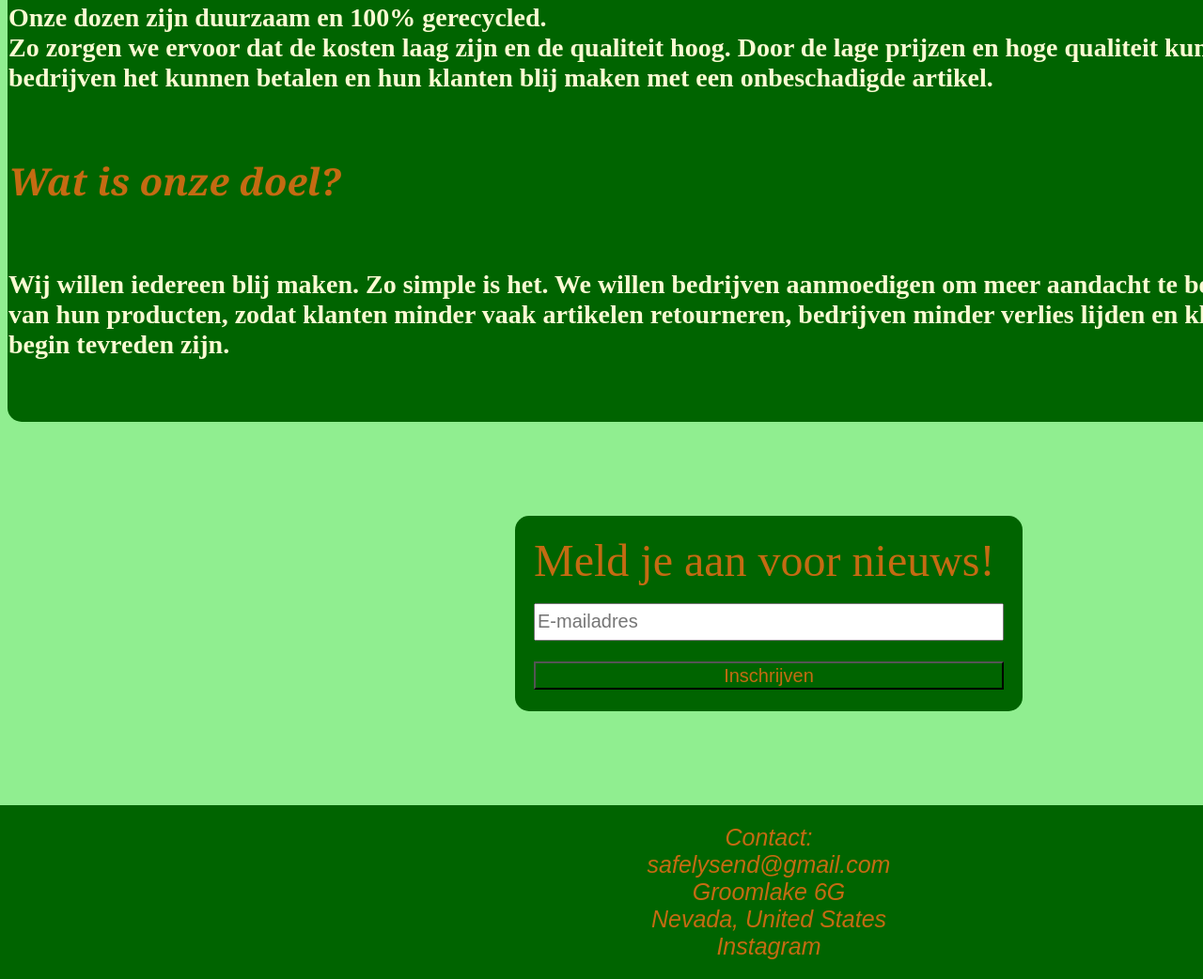
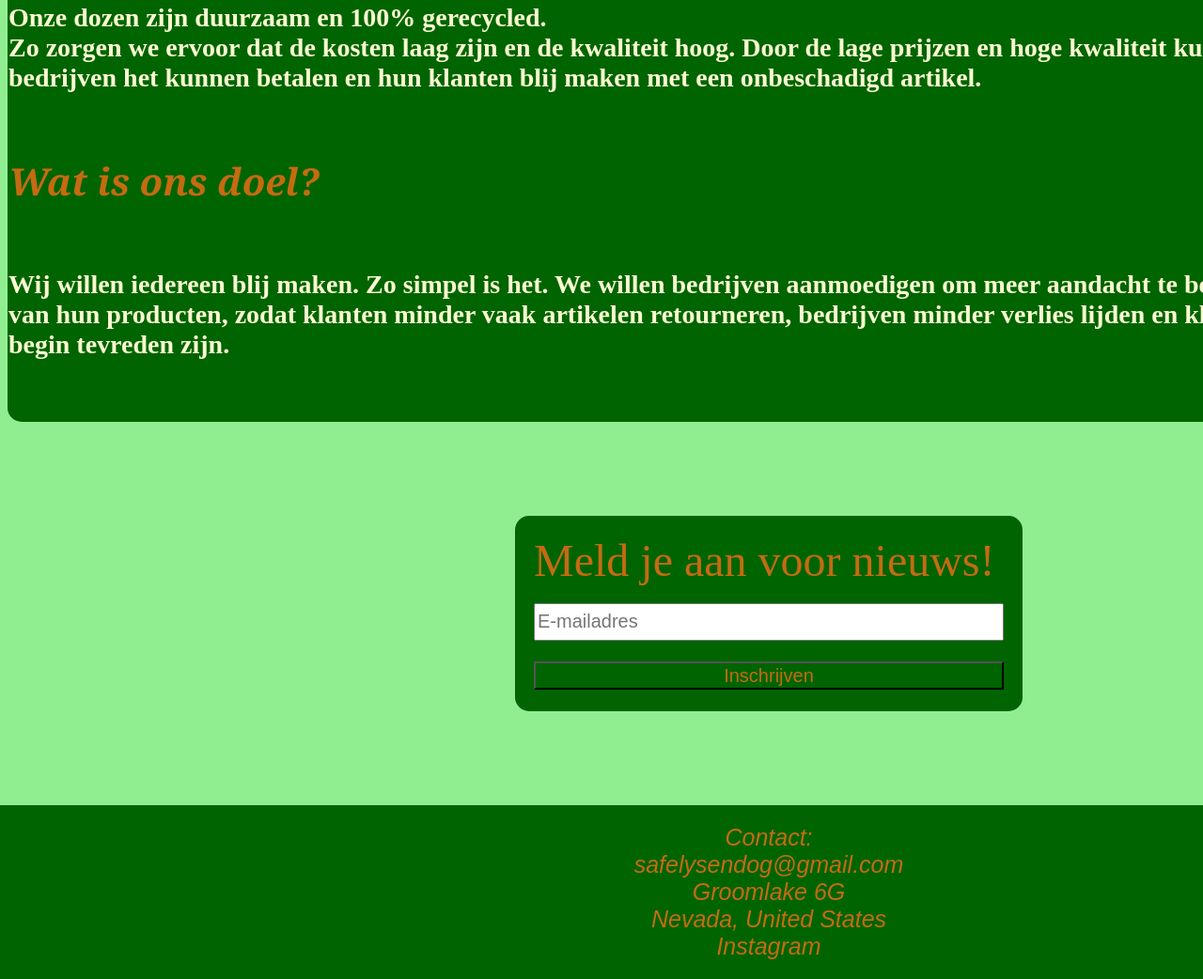
Before and after one commit to Maelerx/safely-send, a plain HTML site: page introduction.html in a window 1280 px wide. Shown: the part 588-1630 px from the top of the page at 94% size. Drawn offline with Linux system fonts and the light colour scheme.

Commit message:
Add files via upload

```diff
--- a/introduction.html
+++ b/introduction.html
@@ -40,15 +40,15 @@
 <h1 class="intpagetitle1">Over SafelySend</h1 class="intpagetitle">
 <h2 class="intpagetext1">Wij zijn Safelysend, een bedrijf dat zich richt op dozen die je spullen daadwerkelijk kunnen beschermen.<br>Opgericht door 5 studenten:<br><span class="Amir">Head of Programming: Amir Naasan Agha</span> <br><span class="Beau">Brand and Packaging Designer: Beau Egas</span><br><span class="Gerben">Managing Director: Gerben Palmen</span><br><span class="Vinn">Digital Marketeer and Video Editer: Vinn Lammers</span><br><span class="Finn">Allround Designer: Finn Peeters.</span></h2>
 <h3 class="intpagetitle2">Wat maakt onze dozen speciaal?</h3>
-<h4 class="intpagetext2">Onze dozen zijn duurzaam en 100% gerecycled.<br>Zo zorgen we ervoor dat de kosten laag zijn en de qualiteit hoog. Door de lage prijzen en hoge qualiteit kunnen we ervoor zorgen dat bedrijven het kunnen betalen en hun klanten blij maken met een onbeschadigde artikel.</h4>
-<h5 class="intpagetitle3">Wat is onze doel?</h5>
-<h6 class="intpagetext3">Wij willen iedereen blij maken. Zo simple is het. We willen bedrijven aanmoedigen om meer aandacht te besteden aan de bescherming van hun producten, zodat klanten minder vaak artikelen retourneren, bedrijven minder verlies lijden en klanten vanaf het allereerste begin tevreden zijn.</h6>
+<h4 class="intpagetext2">Onze dozen zijn duurzaam en 100% gerecycled.<br>Zo zorgen we ervoor dat de kosten laag zijn en de kwaliteit hoog. Door de lage prijzen en hoge kwaliteit kunnen we ervoor zorgen dat bedrijven het kunnen betalen en hun klanten blij maken met een onbeschadigd artikel.</h4>
+<h5 class="intpagetitle3">Wat is ons doel?</h5>
+<h6 class="intpagetext3">Wij willen iedereen blij maken. Zo simpel is het. We willen bedrijven aanmoedigen om meer aandacht te besteden aan de bescherming van hun producten, zodat klanten minder vaak artikelen retourneren, bedrijven minder verlies lijden en klanten vanaf het allereerste begin tevreden zijn.</h6>
 </div>
 <div class="newspaper">
 <h7 class="newspapertext">Meld je aan voor nieuws!<br></h7>
    <input type="search" class="newspapersearch" placeholder="E-mailadres"></input><br>
    <button type="button" class="newspaperclick">Inschrijven</button>
 </div>
-<footer class="supportint">Contact:<br>safelysend@gmail.com<br>Groomlake 6G<br>Nevada, United States<br><a href="https://www.instagram.com/safely_send" class="instagram">Instagram</a></footer class="Contact">
+<footer class="supportint">Contact:<br>safelysendog@gmail.com<br>Groomlake 6G<br>Nevada, United States<br><a href="https://www.instagram.com/safely_send" class="instagram">Instagram</a></footer class="Contact">
 </div>
 </body>
```
Also changed, not shown: index.html (+1 -1 lines), products.html (+1 -1 lines).
